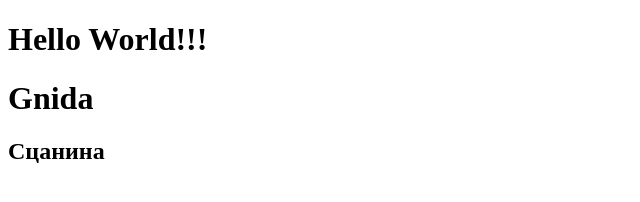
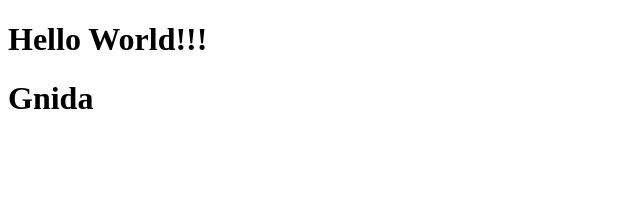
Before and after one commit to viktarbrutsis/project_Petrychenko, a plain HTML site: page index.html in a window 1280 px wide. Shown: the whole page, without its empty margins (0-640 px from the left). Drawn offline with Linux system fonts and the light colour scheme.

Commit message:
First commit

```diff
--- a/index.html
+++ b/index.html
@@ -9,7 +9,7 @@
 <body>
    <h1>Hello World!!!</h1>
    <h1>Gnida</h1>
-   <h2>Сцанина</h2>
+
    <script src = 'js.js'></script>
 </body>
 </html>
```
